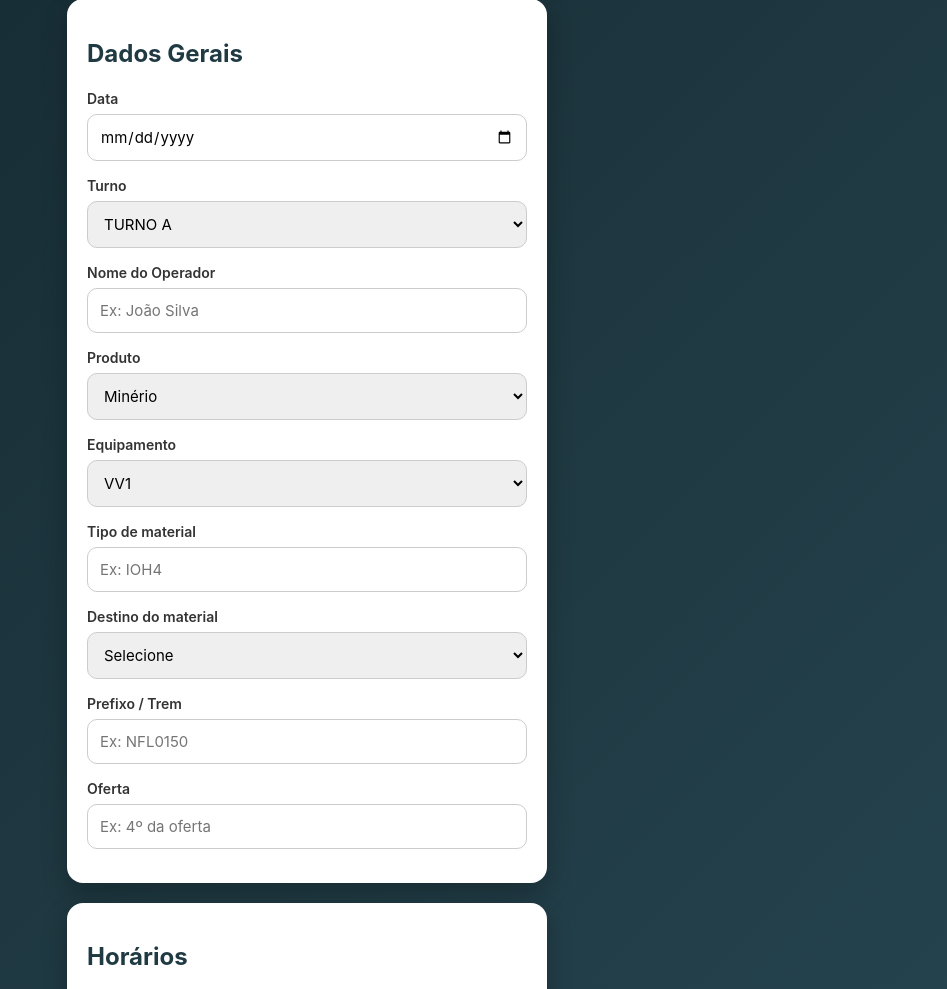
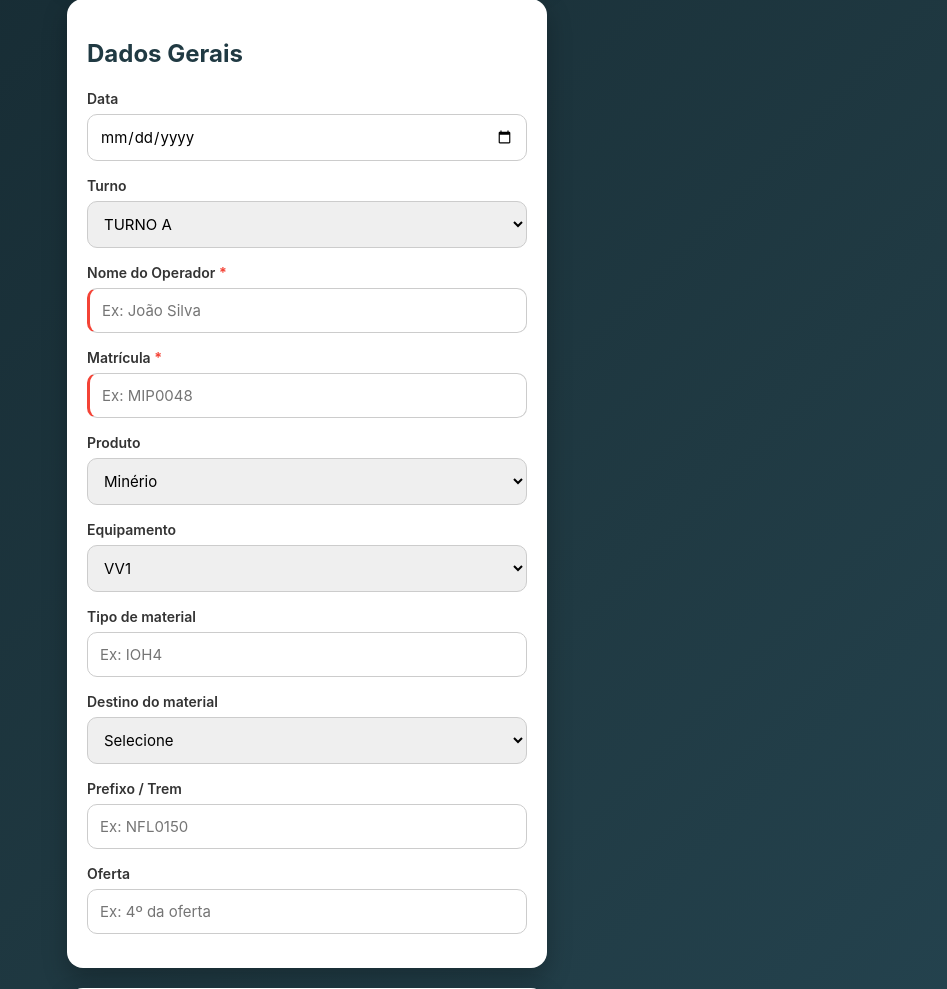
Before and after one commit to allancorreaz/registro-operacional, a Flask app: page / in a window 1280 px wide. Shown: the part 901-1890 px from the top of the page, without its empty margins (333-1280 px from the left). Run offline with Flask 3, Linux system fonts and the light colour scheme; some libraries are stand-ins or nearby versions.

Commit message:
feat: adicionar matricula obrigatoria e configurar deploy Render

```diff
--- a/app.py
+++ b/app.py
@@ -96,7 +96,7 @@ def montar_relatorio_texto(d, tmd, impactos, efetiva, taxa):
         "-" * 40,
         "DADOS DO MAQUINISTA",
         "-" * 40,
-        f"OPERADOR: {d.get('operador', '')}",
+        f"OPERADOR: {d.get('operador', '')} | MATRICULA: {d.get('matricula', '')}",
         f"MAQUINISTA: {d.get('maquinista', '')}",
         f"LOCOMOTIVAS: {d.get('loc1', '')} / {d.get('loc2', '')}",
         f"CONTATO MAQUINISTA: {d.get('horas_maquinista', '')}",
@@ -244,4 +244,5 @@ def gerar_pdf(texto):
     return caminho
 
 if __name__ == "__main__":
-    app.run(debug=True)
+    port = int(os.environ.get("PORT", 5000))
+    app.run(host="0.0.0.0", port=port, debug=False)
--- a/static/script.js
+++ b/static/script.js
@@ -297,6 +297,7 @@ function calcular() {
         data: document.getElementById("data").value,
         turno: document.getElementById("turno").value,
         operador: document.getElementById("operador").value,
+        matricula: document.getElementById("matricula").value,
         produto: produto,
         prefixo: document.getElementById("prefixo").value,
         oferta: document.getElementById("oferta").value,
@@ -418,7 +419,7 @@ ${dados.mudanca_maquina === "SIM" ? `<br>⚙️ <strong>Mudança de Máquina:</s
 <strong>🚆 ${dados.prefixo}</strong><br>
 ${dados.oferta}<br><br>
 
-👷 Operador: ${dados.operador}<br>
+👷 Operador: ${dados.operador} | Mat: ${dados.matricula}<br>
 👨‍✈️ Maquinista: ${dados.maquinista}<br>
 🚂 Locomotivas: ${dados.loc1} / ${dados.loc2}<br>
 🕐 Contato com Maquinista: ${dados.horas_maquinista}<br>
@@ -493,7 +494,7 @@ ${mat.hora_inicio ? `⏳ ${mat.hora_inicio} → ${mat.hora_fim || "—"}<br>` :
 
 🚆 <strong>${dados.prefixo}</strong><br><br>
 
-👷 Operador: ${dados.operador}<br>
+👷 Operador: ${dados.operador} | Mat: ${dados.matricula}<br>
 👨‍✈️ Maquinista: ${dados.maquinista}<br>
 🚂 Locomotivas: ${dados.loc1} / ${dados.loc2}<br>
 🕐 Contato com Maquinista: ${dados.horas_maquinista}<br>
--- a/static/style.css
+++ b/static/style.css
@@ -36,6 +36,16 @@ h2 {
 label {
     font-weight: 600;
     font-size: 14px;
+}
+
+.obrigatorio {
+    color: #f44336;
+    font-weight: bold;
+}
+
+input[required],
+select[required] {
+    border-left: 3px solid #f44336;
 }
 
 input, select, textarea, button {
--- a/templates/index.html
+++ b/templates/index.html
@@ -54,8 +54,11 @@
             {% endfor %}
         </select>
 
-        <label>Nome do Operador</label>
-        <input type="text" id="operador" placeholder="Ex: João Silva">
+        <label>Nome do Operador <span class="obrigatorio">*</span></label>
+        <input type="text" id="operador" placeholder="Ex: João Silva" required>
+
+        <label>Matrícula <span class="obrigatorio">*</span></label>
+        <input type="text" id="matricula" placeholder="Ex: MIP0048" required>
 
         <label>Produto</label>
         <select id="produto" onchange="controleProduto()">
```
Also changed, not shown: render.yaml (added, +9 -0 lines), 2 other files.
